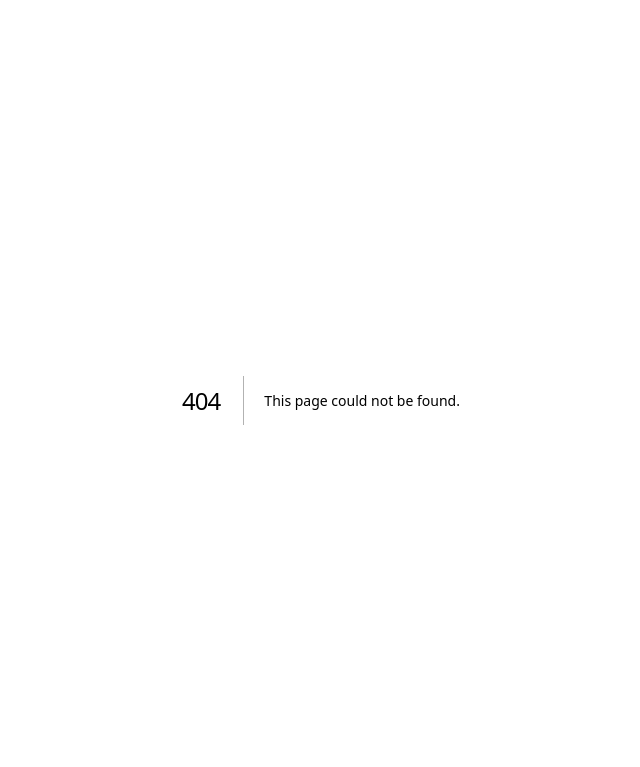
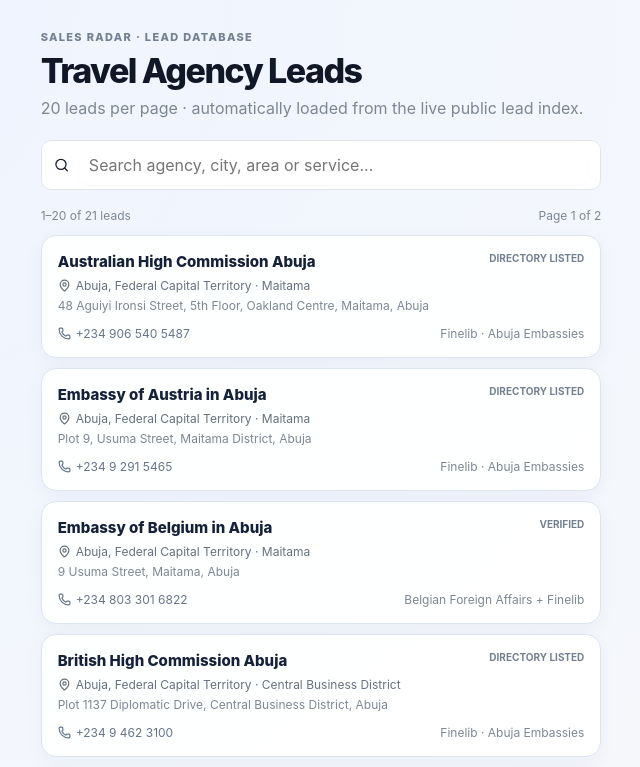
Before and after one commit to herabeta/agency-finder, a Next.js app: page /leads in a window 1280 px wide. Before the commit this address had no page. Shown: the top 767 px of the page, without its empty margins (319-959 px from the left). Built offline with nearby package versions, Linux system fonts and the light colour scheme; no server answers.

Commit message:
Add 20-lead pagination view

```diff
--- /dev/null
+++ b/app/leads/page.tsx
@@ -0,0 +1,85 @@
+'use client';
+
+import {useEffect,useMemo,useState} from 'react';
+import {ChevronLeft,ChevronRight,MapPin,Phone,Search} from 'lucide-react';
+
+type Lead={id:string;name:string;city:string;state:string;area?:string;address?:string;phone?:string;services?:string[];source?:string;verification?:string};
+
+const PER_PAGE=20;
+
+export default function LeadsPage(){
+  const [leads,setLeads]=useState<Lead[]>([]);
+  const [q,setQ]=useState('');
+  const [page,setPage]=useState(1);
+  const [loading,setLoading]=useState(true);
+
+  useEffect(()=>{
+    fetch('/api/nigeria-agencies?limit=4000')
+      .then(r=>r.ok?r.json():null)
+      .then(d=>setLeads(Array.isArray(d?.agencies)?d.agencies:[]))
+      .catch(()=>setLeads([]))
+      .finally(()=>setLoading(false));
+  },[]);
+
+  const rows=useMemo(()=>{
+    const term=q.trim().toLowerCase();
+    return leads.filter(x=>!term||`${x.name} ${x.city} ${x.state} ${x.area||''} ${x.address||''} ${(x.services||[]).join(' ')}`.toLowerCase().includes(term));
+  },[leads,q]);
+
+  const totalPages=Math.max(1,Math.ceil(rows.length/PER_PAGE));
+  const safePage=Math.min(page,totalPages);
+  const visible=rows.slice((safePage-1)*PER_PAGE,safePage*PER_PAGE);
+  const start=rows.length?((safePage-1)*PER_PAGE)+1:0;
+  const end=Math.min(safePage*PER_PAGE,rows.length);
+
+  return <main style={{minHeight:'100vh',background:'#f6f7f9',color:'#17202a',fontFamily:'Inter,system-ui,sans-serif',padding:'30px 5vw'}}>
+    <div style={{maxWidth:1280,margin:'0 auto'}}>
+      <div style={{marginBottom:22}}>
+        <div style={{fontSize:11,fontWeight:800,letterSpacing:'.12em',color:'#738091'}}>SALES RADAR · LEAD DATABASE</div>
+        <h1 style={{fontSize:34,margin:'8px 0'}}>Travel Agency Leads</h1>
+        <p style={{margin:0,color:'#7d8793'}}>20 leads per page · automatically loaded from the live public lead index.</p>
+      </div>
+
+      <div style={{display:'flex',gap:10,alignItems:'center',marginBottom:18,background:'#fff',border:'1px solid #e2e6eb',borderRadius:10,padding:'4px 12px'}}>
+        <Search size={16}/>
+        <input value={q} onChange={e=>{setQ(e.target.value);setPage(1)}} placeholder='Search agency, city, area or service...' style={{border:0,outline:0,padding:10,width:'100%',background:'transparent'}}/>
+      </div>
+
+      <div style={{display:'flex',justifyContent:'space-between',alignItems:'center',marginBottom:12,color:'#7d8793',fontSize:12}}>
+        <span>{loading?'Loading leads…':`${start}–${end} of ${rows.length} leads`}</span>
+        <span>Page {safePage} of {totalPages}</span>
+      </div>
+
+      <div style={{display:'grid',gap:10}}>
+        {visible.map(x=><article key={x.id} style={{background:'#fff',border:'1px solid #e3e7eb',borderRadius:12,padding:16}}>
+          <div style={{display:'flex',justifyContent:'space-between',gap:15}}>
+            <div>
+              <h3 style={{fontSize:15,margin:'0 0 7px'}}>{x.name}</h3>
+              <div style={{display:'flex',alignItems:'center',gap:5,fontSize:12,color:'#66717d'}}><MapPin size={13}/>{x.city||'—'}, {x.state||'—'}{x.area?` · ${x.area}`:''}</div>
+              <div style={{fontSize:12,color:'#7d8793',marginTop:5}}>{x.address||'Address not listed'}</div>
+            </div>
+            <div style={{fontSize:10,fontWeight:700,color:'#738091',textAlign:'right'}}>{x.verification||'PUBLIC LISTING'}</div>
+          </div>
+          <div style={{display:'flex',gap:12,alignItems:'center',marginTop:13,fontSize:12}}>
+            <span style={{display:'flex',alignItems:'center',gap:5}}><Phone size={13}/>{x.phone||'Phone not listed'}</span>
+            <span style={{color:'#7d8793',marginLeft:'auto'}}>{x.source||'Public source'}</span>
+          </div>
+        </article>)}
+        {!loading&&!visible.length&&<div style={{background:'#fff',padding:40,textAlign:'center',borderRadius:12}}>No matching leads.</div>}
+      </div>
+
+      <div style={{display:'flex',justifyContent:'center',alignItems:'center',gap:8,marginTop:20}}>
+        <button disabled={safePage<=1} onClick={()=>setPage(p=>Math.max(1,p-1))} style={navBtn}><ChevronLeft size={15}/> Previous</button>
+        {Array.from({length:Math.min(totalPages,7)},(_,i)=>{
+          const p=totalPages<=7?i+1:Math.min(Math.max(safePage-3,1)+i,totalPages);
+          return <button key={p} onClick={()=>setPage(p)} style={{...pageBtn,...(p===safePage?activePageBtn:{})}}>{p}</button>;
+        })}
+        <button disabled={safePage>=totalPages} onClick={()=>setPage(p=>Math.min(totalPages,p+1))} style={navBtn}>Next <ChevronRight size={15}/></button>
+      </div>
+    </div>
+  </main>
+}
+
+const navBtn={display:'flex',alignItems:'center',gap:5,border:'1px solid #dce1e6',background:'#fff',borderRadius:8,padding:'8px 11px',cursor:'pointer'};
+const pageBtn={minWidth:34,border:'1px solid #dce1e6',background:'#fff',borderRadius:8,padding:'8px 10px',cursor:'pointer'};
+const activePageBtn={background:'#17202a',color:'#fff',borderColor:'#17202a'};
```
